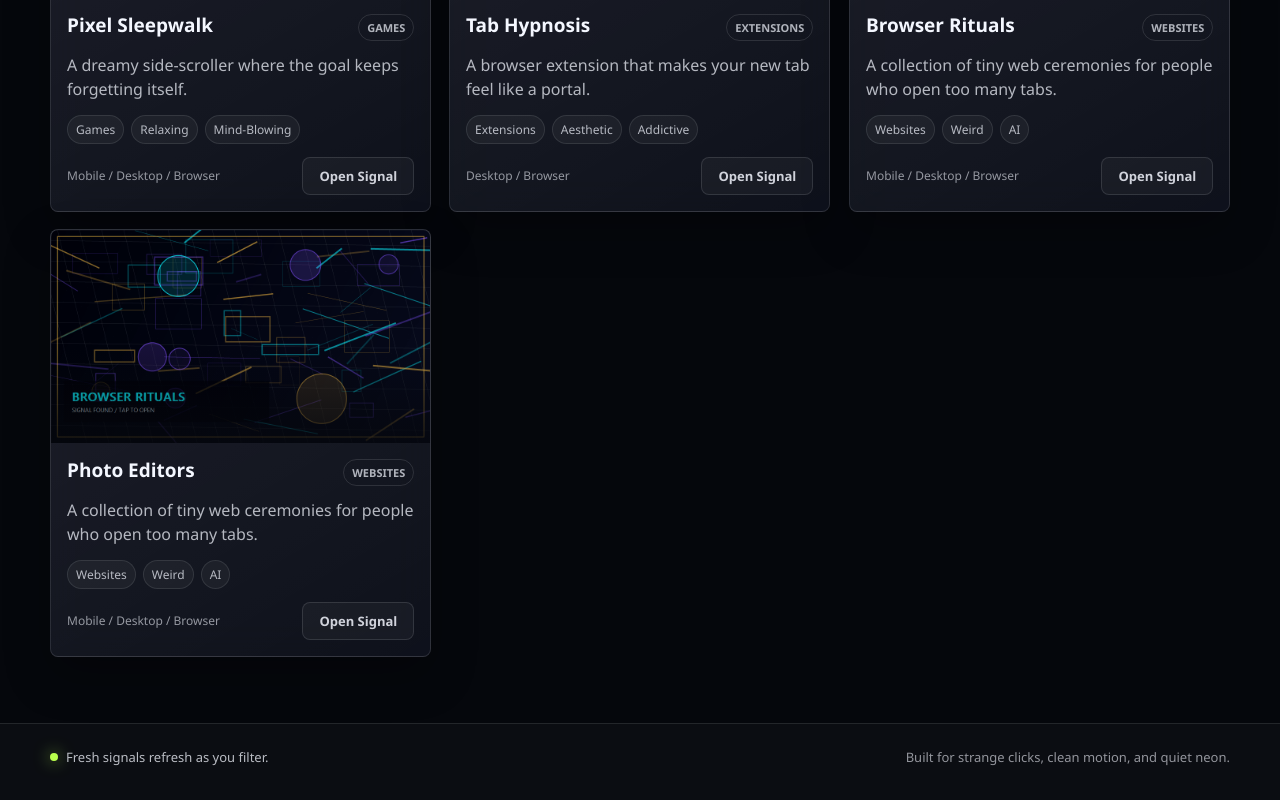
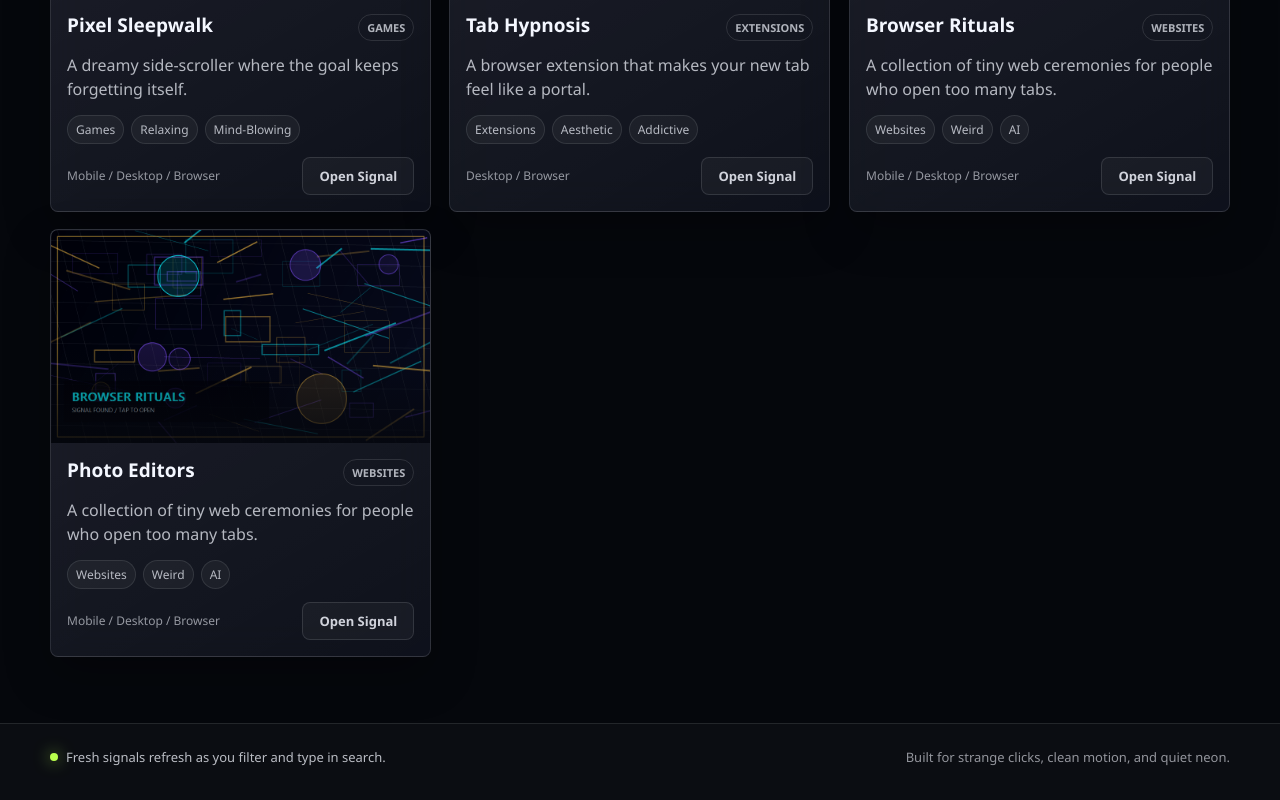
Before and after one commit to internet-playground/internet-playground.github.io, a plain HTML site: page index.html in a window 1280 px wide. Shown: the part 2496-3296 px from the top of the page. Drawn offline with Linux system fonts and the light colour scheme.

Commit message:
Update index.html

```diff
--- a/index.html
+++ b/index.html
@@ -95,7 +95,7 @@
 
     <footer class="page-footer">
         <div class="footer-inner">
-            <span class="footer-signal">Fresh signals refresh as you filter.</span>
+            <span class="footer-signal">Fresh signals refresh as you filter and type in search.</span>
             <span>Built for strange clicks, clean motion, and quiet neon.</span>
         </div>
     </footer>
```
